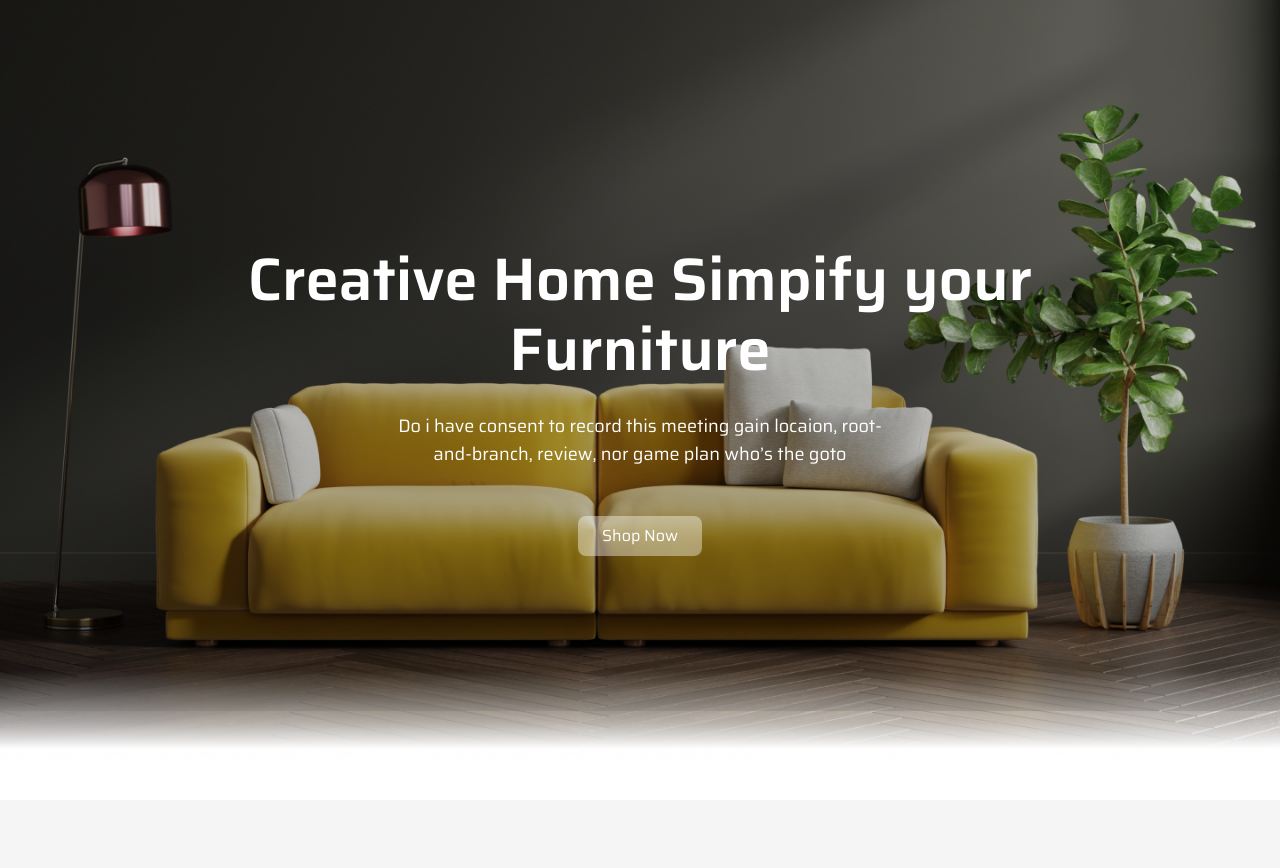
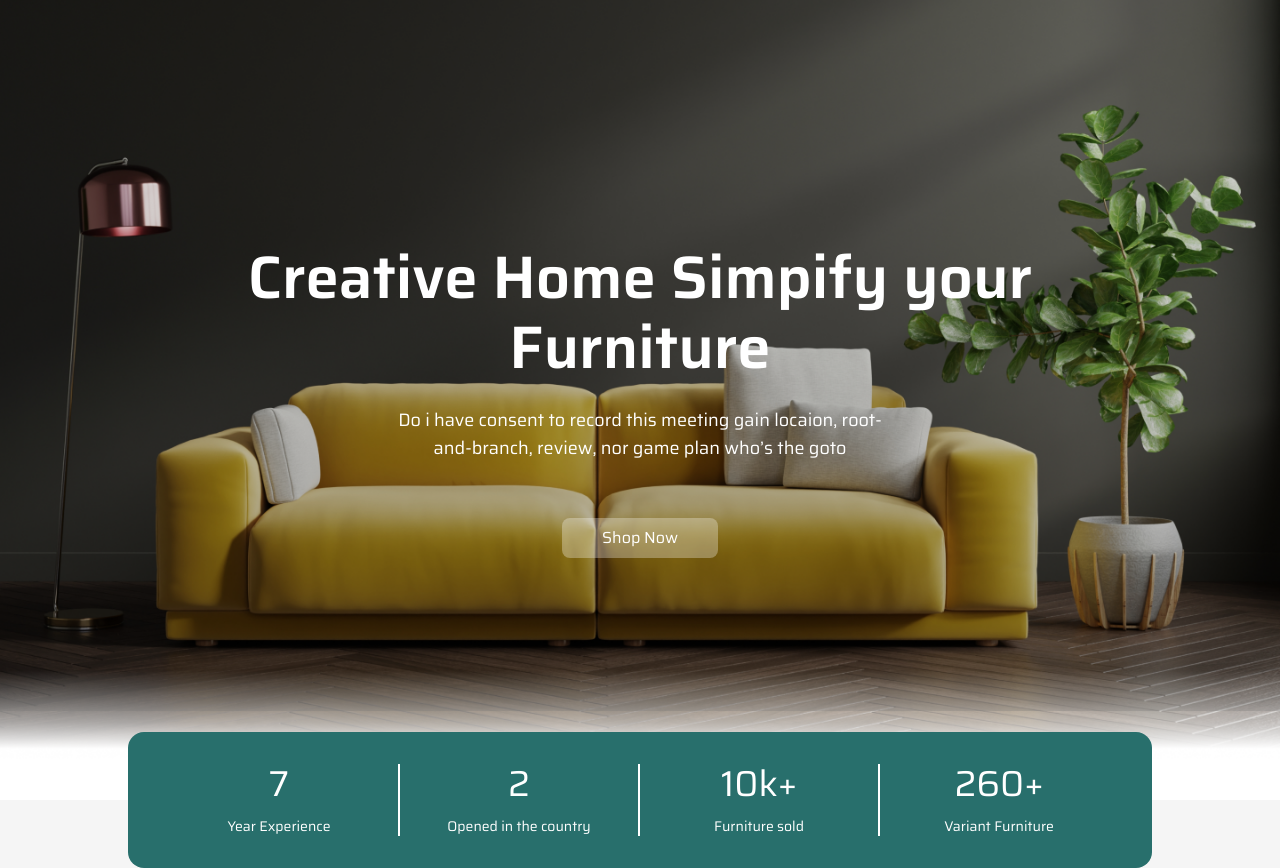
Before and after one commit to JLiman86/furniture-website, a React (Vite) app: page / in a window 1280 px wide. Before the commit the page ends 800 px from the top, so only its background shows below. Built offline with nearby package versions, Linux system fonts and the light colour scheme.

Commit message:
add hero counter

```diff
--- a/src/App.tsx
+++ b/src/App.tsx
@@ -1,9 +1,11 @@
 import Hero from "./components/Hero";
+
 
 function App() {
   return (
     <div className="max-w-[1444px] mx-auto">
       <Hero />
+
     </div>
   );
 }
--- a/src/components/Hero.tsx
+++ b/src/components/Hero.tsx
@@ -1,15 +1,24 @@
 import { hero } from "../data";
+import StatsBar from "./StatsBar";
 
 const Hero = () => {
   const { title, subtitle, buttonText } = hero;
 
   return (
-    <section className="flex items-center justify-center bg-hero h-[800px] bg-no-repeat bg-right lg:bg-center bg-cover">
+    <section className="relative flex items-center justify-center bg-hero h-[800px] bg-no-repeat bg-right lg:bg-center bg-cover">
       <div className="max-w-[900px] text-white text-center px-5">
-        <h1 className="font-semibold md:text-6xl text-4xl  md:leading-[70px]">{title}</h1>
-        <h2 className="max-w-[500px] mx-auto  mt-7 mb-12 lg:text-lg text-base">{subtitle}</h2>
-        <button className="bg-white/40 px-6 py-2 hover:bg-white/50 rounded-lg">{buttonText}</button>
+        <h1 className="font-semibold md:text-6xl text-4xl  md:leading-[70px]">
+          {title}
+        </h1>
+        <h2 className="max-w-[500px] mx-auto  mt-6 mb-14 lg:text-lg text-base">
+          {subtitle}
+        </h2>
+        <button className="bg-white/30 px-10 py-2 hover:bg-white/50 rounded-lg">
+          {buttonText}
+        </button>
       </div>
+
+      <StatsBar />
     </section>
   );
 };
--- /dev/null
+++ b/src/components/StatsBar.tsx
@@ -0,0 +1,16 @@
+import { stats } from "../data";
+
+const StatsBar = () => {
+  return (
+    <ul className="bg-accent rounded-2xl p-8 grid gap-y-3 grid-cols-2 md:grid-cols-4 w-4/5 absolute left-1/2 bottom-0 -translate-x-1/2 translate-y-1/2 ">
+      {stats.map((stat) => (
+        <li className="text-center border-white odd:border-r-2 md:border-r-2 md:last:border-transparent ">
+          <h3 className="text-4xl mb-3">{stat.value}</h3>
+          <p className="text-sm">{stat.text}</p>
+        </li>
+      ))}
+    </ul>
+  );
+};
+
+export default StatsBar;
--- a/src/index.css
+++ b/src/index.css
@@ -4,6 +4,6 @@
 
 @layer base {
   body {
-    @apply bg-grey-3 font-primary;
+    @apply bg-grey-3 font-primary text-white;
   }
 }
```
